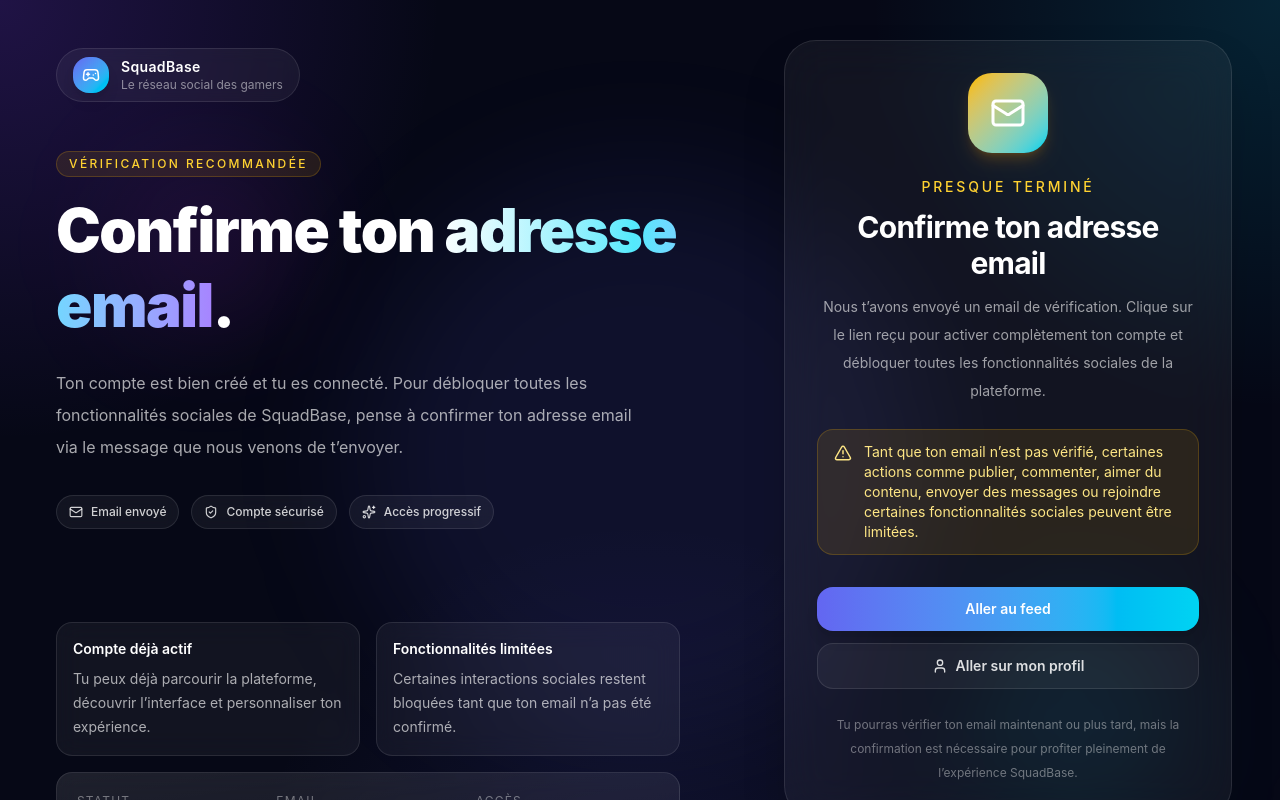
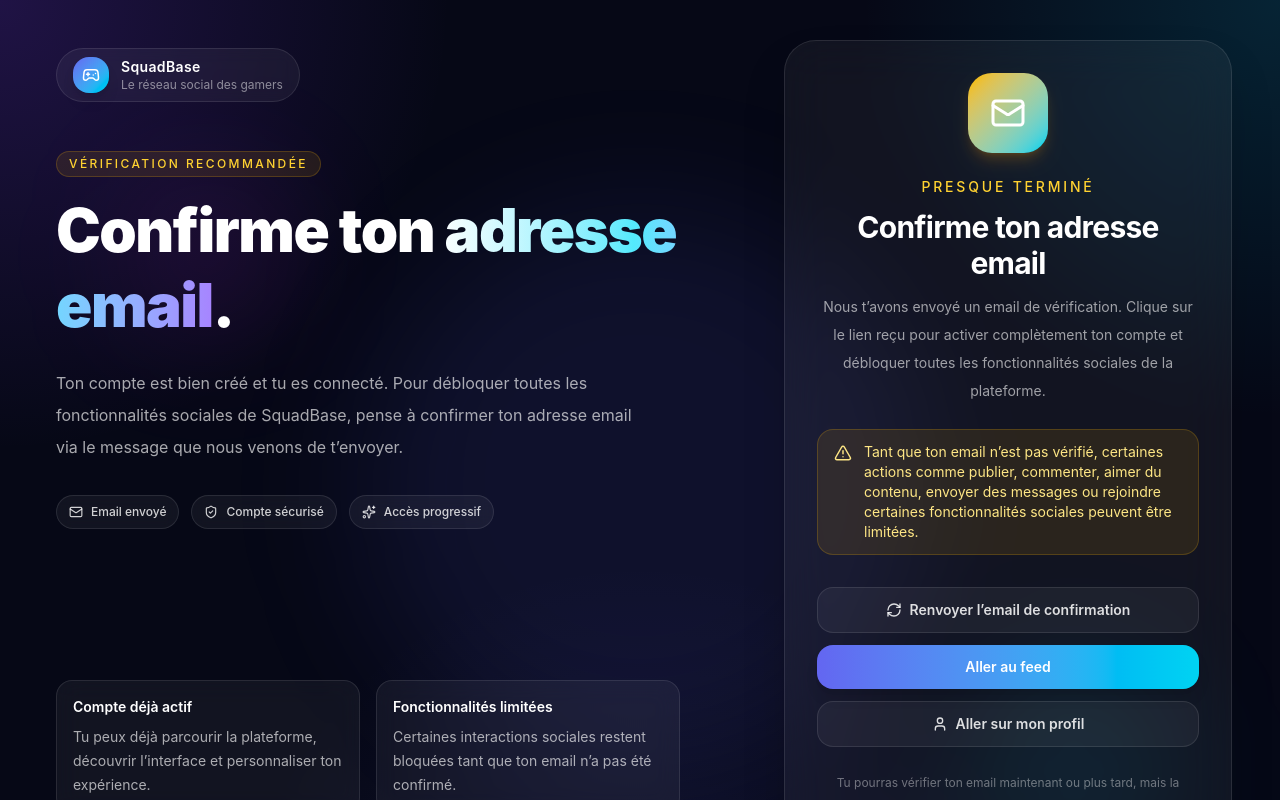
Before and after one commit to XaFiXxx/SocialGames_V2_App, a React (Vite) app: page /verify-email in a window 1280 px wide. Shown: the top 800 px of the page. Built offline with nearby package versions, Linux system fonts and the light colour scheme; no server answers.

Commit message:
Renvoie email de confirmation

```diff
--- a/src/pages/mails/VerifyEmailPage.jsx
+++ b/src/pages/mails/VerifyEmailPage.jsx
@@ -1,4 +1,4 @@
-import { useEffect } from "react";
+import { useEffect, useState } from "react";
 import { Link } from "react-router";
 import {
   Mail,
@@ -7,8 +7,10 @@
   Gamepad2,
   TriangleAlert,
   User,
+  RefreshCw,
 } from "lucide-react";
 import { useAuth } from "../../context/AuthContext";
+import api from "../../services/api";
 
 function FeaturePill({ icon: Icon, children }) {
   return (
@@ -31,10 +33,63 @@
 export default function VerifyEmailPage() {
   const { refreshUser } = useAuth();
 
+  const [isResending, setIsResending] = useState(false);
+  const [cooldown, setCooldown] = useState(0);
+  const [feedback, setFeedback] = useState({
+    type: "",
+    message: "",
+  });
+
   useEffect(() => {
     refreshUser();
     // eslint-disable-next-line react-hooks/exhaustive-deps
   }, []);
+
+  useEffect(() => {
+    if (cooldown <= 0) return;
+
+    const interval = setInterval(() => {
+      setCooldown((prev) => {
+        if (prev <= 1) {
+          clearInterval(interval);
+          return 0;
+        }
+
+        return prev - 1;
+      });
+    }, 1000);
+
+    return () => clearInterval(interval);
+  }, [cooldown]);
+
+  const handleResendEmail = async () => {
+    if (isResending || cooldown > 0) return;
+
+    try {
+      setIsResending(true);
+      setFeedback({ type: "", message: "" });
+
+      const response = await api.post("/api/email/verification-notification");
+
+      setFeedback({
+        type: "success",
+        message:
+          response.data?.message ||
+          "Email de vérification renvoyé avec succès.",
+      });
+
+      setCooldown(30);
+    } catch (error) {
+      setFeedback({
+        type: "error",
+        message:
+          error.response?.data?.message ||
+          "Impossible de renvoyer l’email pour le moment.",
+      });
+    } finally {
+      setIsResending(false);
+    }
+  };
 
   return (
     <section className="relative min-h-screen overflow-hidden bg-[#060816] text-white">
@@ -174,7 +229,36 @@
                 </div>
               </div>
 
+              {feedback.message && (
+                <div
+                  className={`mt-4 rounded-2xl px-4 py-3 text-sm ${
+                    feedback.type === "success"
+                      ? "border border-emerald-400/20 bg-emerald-400/10 text-emerald-200"
+                      : "border border-red-400/20 bg-red-400/10 text-red-200"
+                  }`}
+                >
+                  {feedback.message}
+                </div>
+              )}
+
               <div className="mt-8 space-y-3">
+                <button
+                  type="button"
+                  onClick={handleResendEmail}
+                  disabled={isResending || cooldown > 0}
+                  className="inline-flex w-full items-center justify-center gap-2 rounded-2xl border border-white/10 bg-white/5 px-4 py-3 text-sm font-semibold text-white/85 transition hover:bg-white/10 disabled:cursor-not-allowed disabled:opacity-60"
+                >
+                  <RefreshCw
+                    size={16}
+                    className={isResending ? "animate-spin" : ""}
+                  />
+                  {isResending
+                    ? "Renvoi en cours..."
+                    : cooldown > 0
+                    ? `Renvoyer l’email (${cooldown}s)`
+                    : "Renvoyer l’email de confirmation"}
+                </button>
+
                 <Link
                   to="/feed"
                   className="inline-flex w-full items-center justify-center rounded-2xl bg-gradient-to-r from-[var(--primary)] to-cyan-400 px-4 py-3 text-sm font-semibold text-white shadow-lg transition hover:scale-[1.01]"
--- a/src/pages/profile/public/components/PublicProfileHero.jsx
+++ b/src/pages/profile/public/components/PublicProfileHero.jsx
@@ -206,13 +206,6 @@
                   {badge.label}
                 </span>
               ))}
-
-              <span className="inline-flex items-center gap-2 rounded-full border border-white/10 bg-white/5 px-4 py-2 text-sm text-[var(--text-main)] backdrop-blur-sm">
-                <ShieldCheck size={14} />
-                {user?.newsletter
-                  ? "Newsletter activée"
-                  : "Newsletter désactivée"}
-              </span>
             </div>
 
             {platforms.length > 0 ? (
--- a/src/pages/templates/Nav.jsx
+++ b/src/pages/templates/Nav.jsx
@@ -1,6 +1,6 @@
 import { useEffect, useMemo, useRef, useState } from "react";
 import { Link, useNavigate } from "react-router";
-import { MessageSquare } from "lucide-react";
+import { Mail, MessageSquare, TriangleAlert } from "lucide-react";
 import { useAuth } from "../../context/AuthContext";
 import NotificationsDropdown from "../../components/notifications/NotificationsDropdown";
 import echo from "../../services/echo";
@@ -28,6 +28,8 @@
   const profileMenuRef = useRef(null);
   const searchRef = useRef(null);
   const receivedMessageIdsRef = useRef(new Set());
+
+  const isEmailVerified = !!user?.email_verified_at;
 
   useEffect(() => {
     const handleClickOutside = (event) => {
@@ -342,6 +344,40 @@
             />
           </div>
         </div>
+
+        {!isEmailVerified && user && (
+          <div className="border-t border-amber-400/15 bg-[linear-gradient(90deg,rgba(251,191,36,0.12),rgba(34,211,238,0.08))]">
+            <div className="mx-auto flex max-w-7xl flex-col gap-3 px-4 py-3 sm:px-6 lg:flex-row lg:items-center lg:justify-between lg:px-8">
+              <div className="flex items-start gap-3">
+                <div className="mt-0.5 flex h-9 w-9 shrink-0 items-center justify-center rounded-2xl border border-amber-400/20 bg-amber-400/10 text-amber-300">
+                  <TriangleAlert size={18} />
+                </div>
+
+                <div>
+                  <p className="text-sm font-semibold text-amber-200">
+                    Adresse email non vérifiée
+                  </p>
+                  <p className="mt-1 text-sm leading-6 text-amber-100/75">
+                    Certaines fonctionnalités comme publier, suivre, ajouter en
+                    ami ou envoyer des messages sont limitées tant que ton email
+                    n’est pas confirmé.
+                  </p>
+                </div>
+              </div>
+
+              <div className="flex shrink-0 items-center gap-2">
+                <button
+                  type="button"
+                  onClick={() => navigate("/verify-email")}
+                  className="inline-flex items-center justify-center gap-2 rounded-2xl border border-amber-300/20 bg-amber-400/10 px-4 py-2 text-sm font-semibold text-amber-200 transition hover:bg-amber-400/15"
+                >
+                  <Mail size={16} />
+                  Vérifier maintenant
+                </button>
+              </div>
+            </div>
+          </div>
+        )}
       </header>
 
       <MessageToasts
--- a/src/services/api.js
+++ b/src/services/api.js
@@ -10,4 +10,24 @@
   },
 });
 
+// 🔥 INTERCEPTOR GLOBAL
+api.interceptors.response.use(
+  (response) => response,
+  (error) => {
+    const status = error.response?.status;
+    const message = error.response?.data?.message;
+
+    // 🔒 Email non vérifié
+    if (
+      status === 403 &&
+      message?.toLowerCase().includes("vérifier votre adresse email") &&
+      window.location.pathname !== "/verify-email"
+    ) {
+      window.location.href = "/verify-email";
+    }
+
+    return Promise.reject(error);
+  },
+);
+
 export default api;
```
